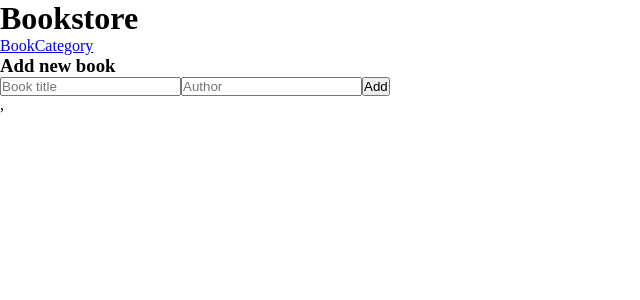
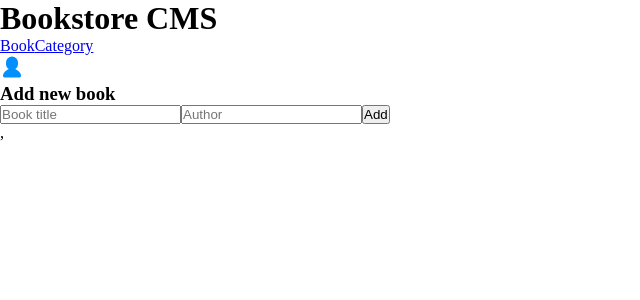
Before and after one commit to Pi1998/Bookstore, a React (Create React App) app in the folder book-store/: page / in a window 1280 px wide. Shown: the top 300 px of the page, without its empty margins (0-640 px from the left). Built offline with nearby package versions, Linux system fonts and the light colour scheme.

Commit message:
Import css

```diff
--- a/book-store/src/components/addBtn.js
+++ b/book-store/src/components/addBtn.js
@@ -1,5 +1,6 @@
 import React from 'react';
 import PropTypes from 'prop-types';
+import '../styles/addBook.css';
 
 const AddButton = ({ onClick, children }) => (
   <button type="submit" onClick={onClick} className="btnAdd">
--- a/book-store/src/components/categories.js
+++ b/book-store/src/components/categories.js
@@ -1,3 +1,5 @@
+import '../styles/categories.css';
+
 const Category = () => (
   <div className="ongoing">
     <p>
--- a/book-store/src/components/navigation.js
+++ b/book-store/src/components/navigation.js
@@ -1,17 +1,23 @@
 import { Link, Outlet } from 'react-router-dom';
+import '../styles/navigation.css';
 
 const Navigation = () => (
-  <header className="header">
-    <div className="logo">
-      <h1>Bookstore</h1>
-    </div>
-    <nav className="navBar">
-      <Link to="/">Book</Link>
-      <Link to="categories">Category</Link>
-    </nav>
-    <div className="profile" />
+  <>
+    <header className="header">
+      <div className="logo">
+        <h1>Bookstore CMS</h1>
+      </div>
+      <nav className="navBar">
+        <Link className="link1" to="/">Book</Link>
+        <Link className="link2" to="categories">Category</Link>
+      </nav>
+      <div className="profile">
+        <svg xmlns="http://www.w3.org/2000/svg" fill="#0290ff" width="1.5rem" height="1.5rem" viewBox="0 0 32 32" version="1.1"><path d="M4 28q0 0.832 0.576 1.44t1.44 0.576h20q0.8 0 1.408-0.576t0.576-1.44q0-1.44-0.672-2.912t-1.76-2.624-2.496-2.144-2.88-1.504q1.76-1.088 2.784-2.912t1.024-3.904v-1.984q0-3.328-2.336-5.664t-5.664-2.336-5.664 2.336-2.336 5.664v1.984q0 2.112 1.024 3.904t2.784 2.912q-1.504 0.544-2.88 1.504t-2.496 2.144-1.76 2.624-0.672 2.912z" /></svg>
+      </div>
+
+    </header>
     <Outlet />
-  </header>
+  </>
 );
 
 export default Navigation;
--- a/book-store/src/components/removeBtn.js
+++ b/book-store/src/components/removeBtn.js
@@ -1,4 +1,5 @@
 import PropTypes from 'prop-types';
+import '../styles/book.css';
 
 const RemoveButton = ({ onClick, children }) => (
   <button type="button" onClick={onClick} className="remove">
--- a/book-store/src/styles/booksList.css
+++ b/book-store/src/styles/booksList.css
@@ -5,4 +5,5 @@
   gap: 25px;
   overflow-y: auto;
   border-bottom: 1px solid #e8e8ee;
+  background-color: whitesmoke;
 }
```
Lines whose indentation alone changed are shown as unchanged.
